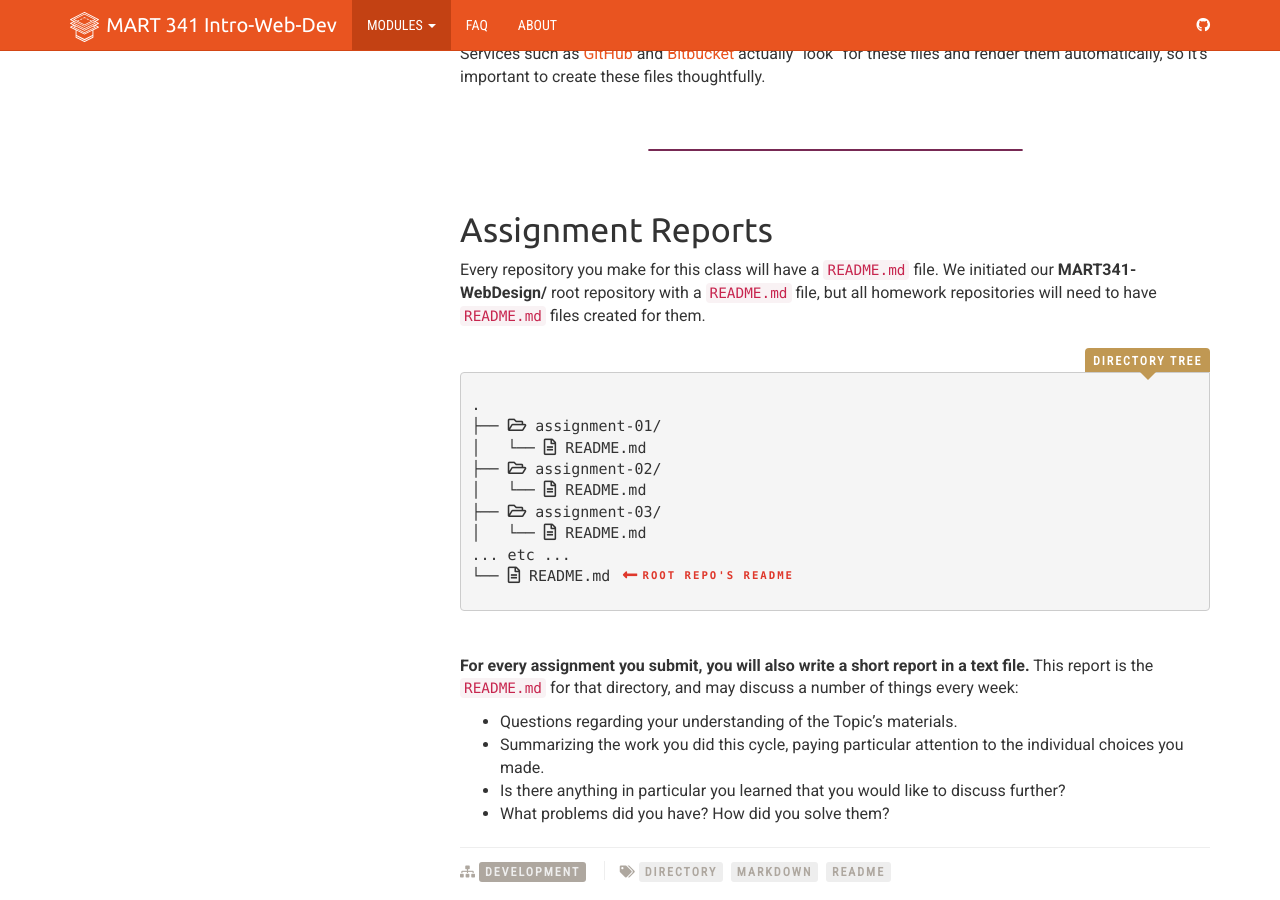
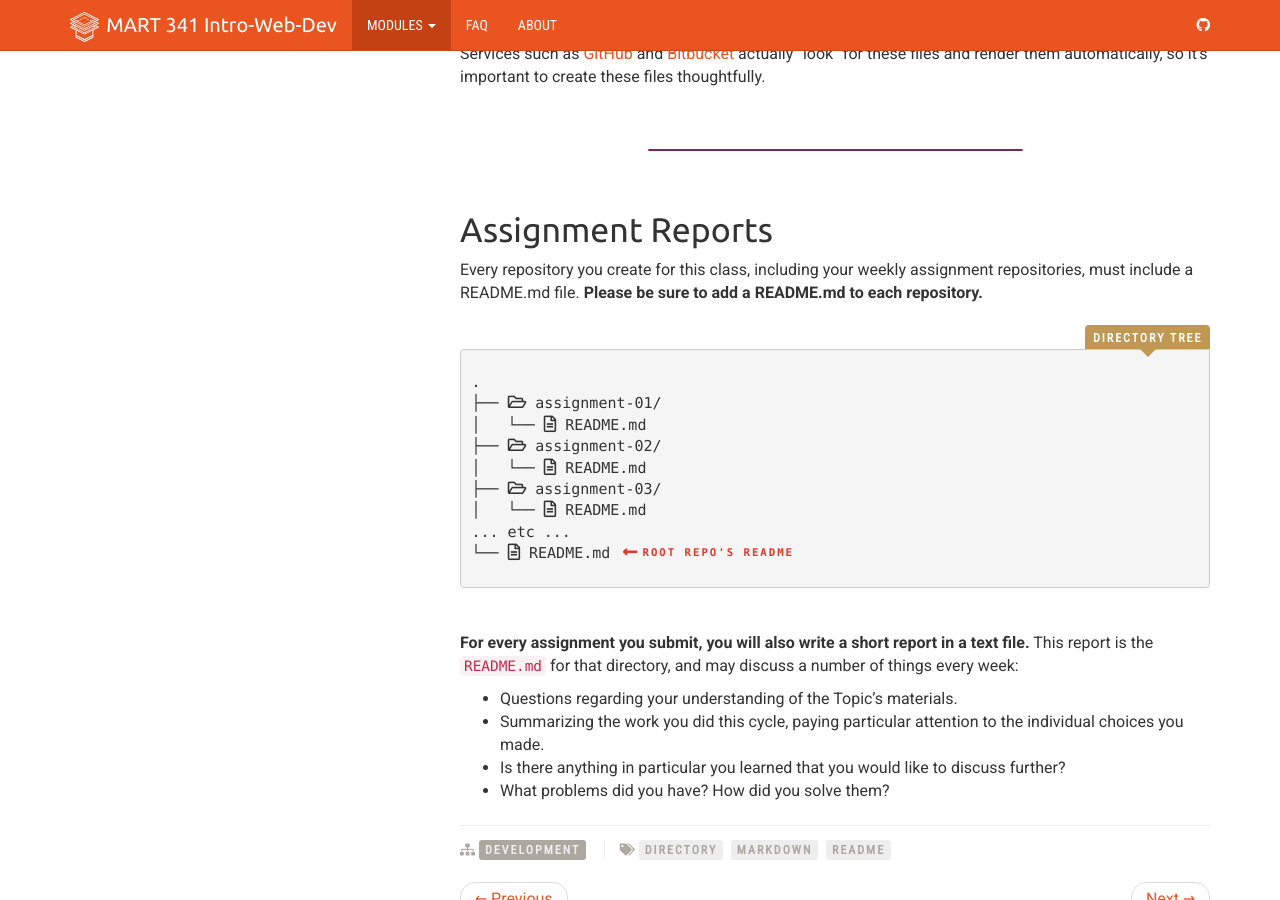
Before and after one commit to Montana-Media-Arts/webDesignFall2024, a Jekyll site: the page built from _docs/topic-02/04-readme/page-01.md, in a window 1280 px wide and 900 px high, scrolled down 532 px. Built offline with Jekyll 4.4.1, drawn with Linux system fonts in a browser that asks for light colours; nearby versions of some CDN libraries.

Commit message:
Minor updates for clarity

```diff
--- a/_docs/topic-02/04-readme/page-01.md
+++ b/_docs/topic-02/04-readme/page-01.md
@@ -47,7 +47,7 @@ Services such as <a href="https://github.com/" target="_blank">GitHub</a> and <a
 
 
 <h2 id="readme-ideas">Assignment Reports</h2>
-Every repository you make for this class will have a `README.md` file. We initiated our **MART341-WebDesign/** root repository with a `README.md` file, but all homework repositories will need to have `README.md` files created for them.
+Every repository you create for this class, including your weekly assignment repositories, must include a README.md file. **Please be sure to add a README.md to each repository.**
 
 <div class="code-heading">
   <span>Directory Tree</span>
```
